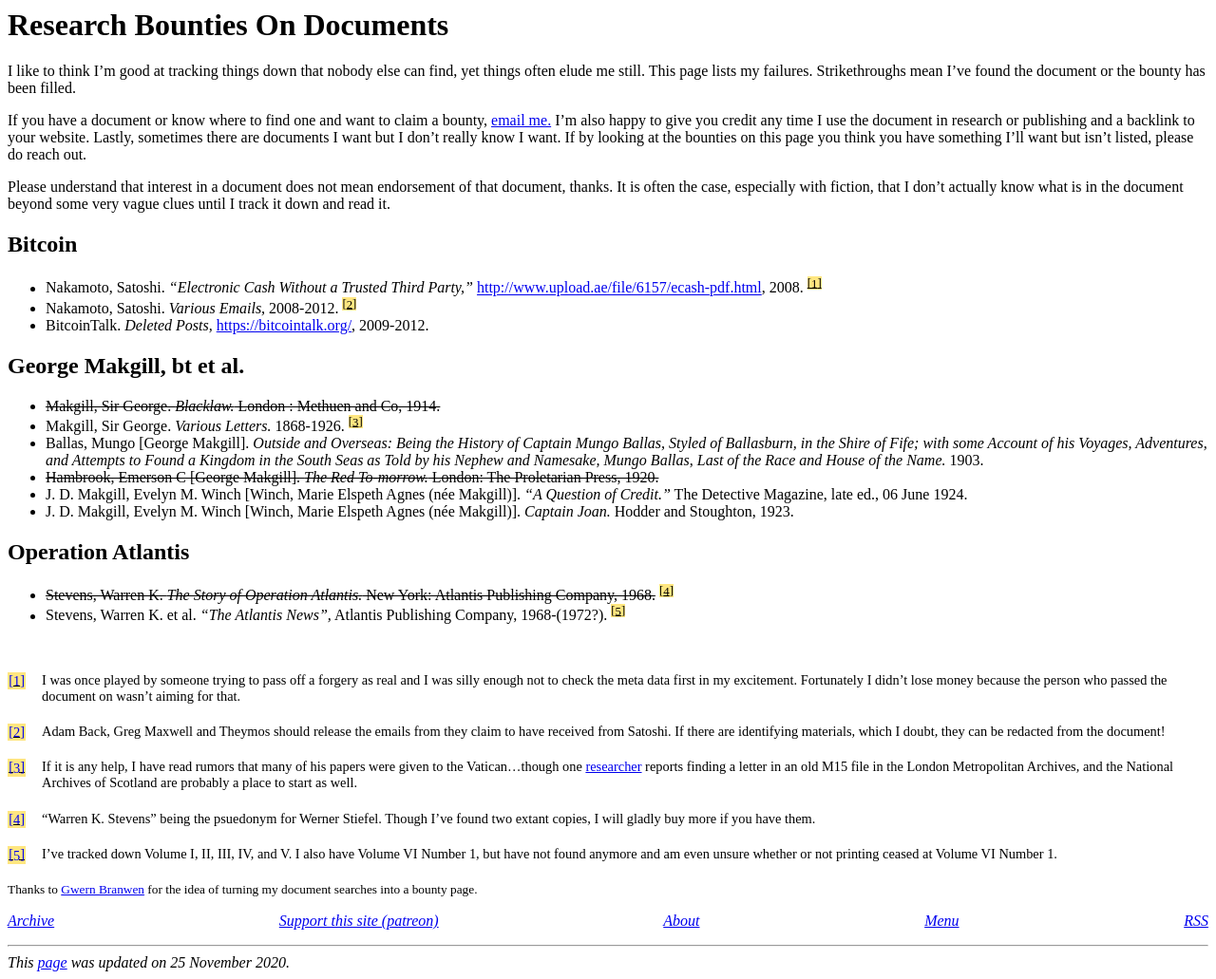
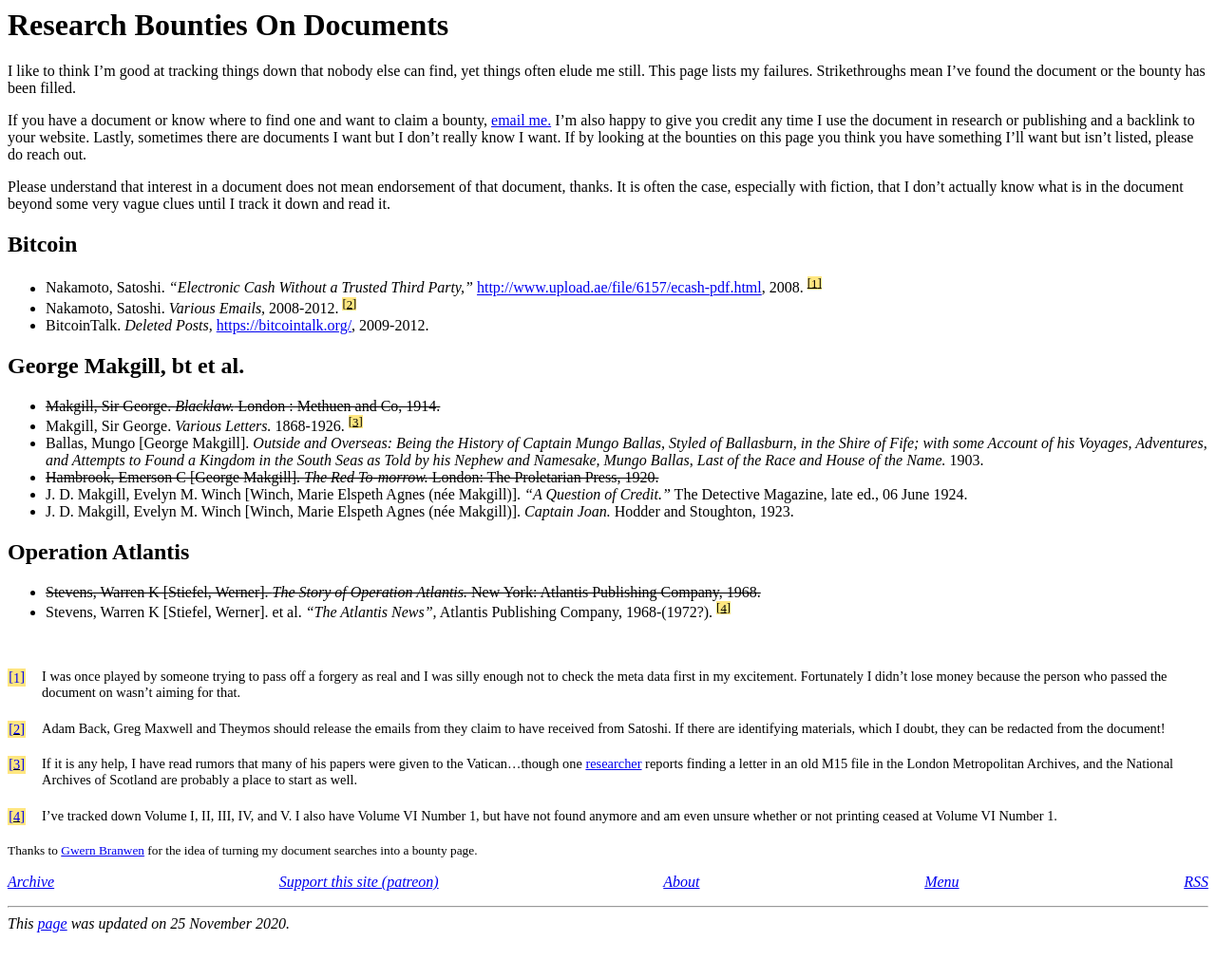
Before and after one commit to derykmakgill/website, a Jekyll site: the page built from research-bounties.md, in a window 1280 px wide. Shown: the whole page at 95% size. Built offline with Jekyll 4.4.1, drawn with Linux system fonts in a browser that asks for light colours; after the commit the page ends 990 px from its top, so only the background shows below that.

Commit message:
Update research-bounties.md

```diff
--- a/research-bounties.md
+++ b/research-bounties.md
@@ -27,8 +27,8 @@
 
 ## Operation Atlantis
 
-- ~~Stevens, Warren K. *The Story of Operation Atlantis.* New York: Atlantis Publishing Company, 1968.~~  <span class="footnote"><span class="fnHide"> (Footnote: </span>"Warren K. Stevens" being the psuedonym for Werner Stiefel. Though I've found two extant copies, I will gladly buy more if you have them.<span class="fnHide">)</span></span>
-- Stevens, Warren K. et al. *"The Atlantis News",* Atlantis Publishing Company, 1968-(1972?).  <span class="footnote"><span class="fnHide"> (Footnote: </span>I've tracked down Volume I, II, III, IV, and V. I also have Volume VI Number 1, but have not found anymore and am even unsure whether or not printing ceased at Volume VI Number 1.<span class="fnHide">)</span></span>
+- ~~Stevens, Warren K [Stiefel, Werner]. *The Story of Operation Atlantis.* New York: Atlantis Publishing Company, 1968.~~
+- Stevens, Warren K [Stiefel, Werner]. et al. *"The Atlantis News",* Atlantis Publishing Company, 1968-(1972?).  <span class="footnote"><span class="fnHide"> (Footnote: </span>I've tracked down Volume I, II, III, IV, and V. I also have Volume VI Number 1, but have not found anymore and am even unsure whether or not printing ceased at Volume VI Number 1.<span class="fnHide">)</span></span>
 
 <div id = "Footnotes" class="footnotes"><p class="invis">Footnotes:</p></div>
 
```
